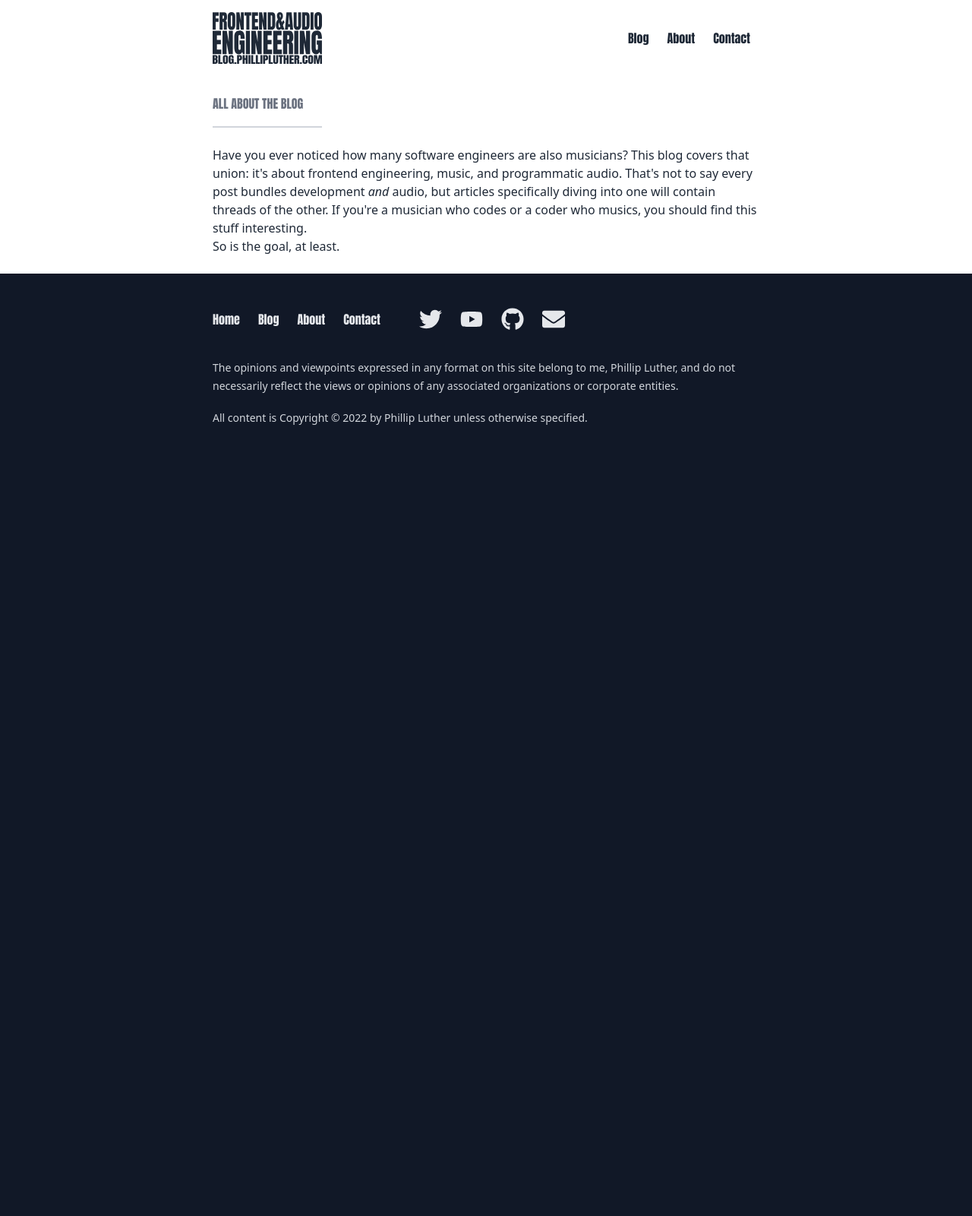
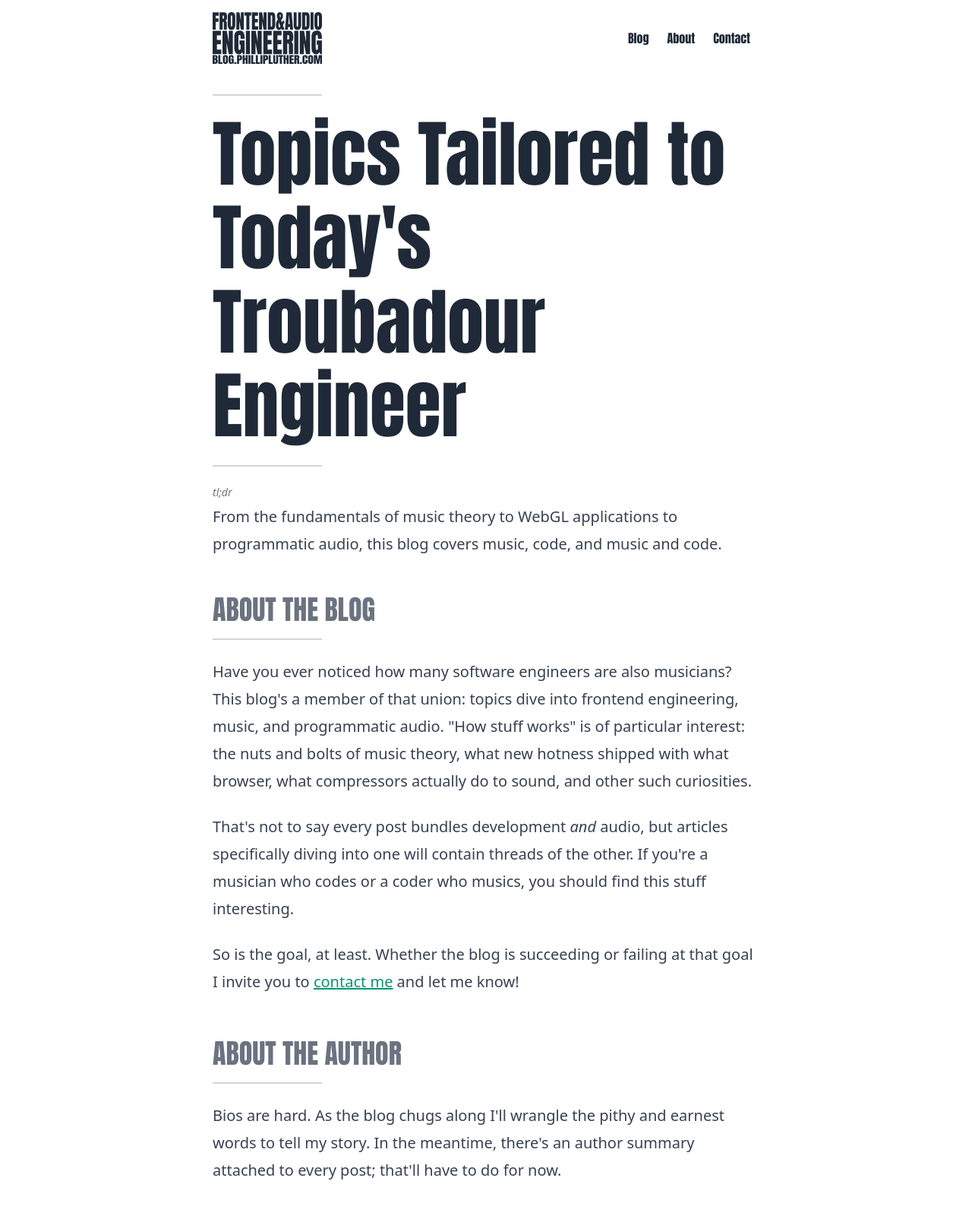
Before and after one commit to phillipluther/blog-dot-phillip-luther, a Gatsby site: page /about in a window 1280 px wide. Shown: the top 1600 px of the page at 76% size. Before the commit the page ends 800 px from the top, so only its background shows below. Built offline with nearby package versions, Linux system fonts and the light colour scheme; Gatsby itself is replaced by a stand-in of ours.

Commit message:
Update /about page; misc prose tweaks

```diff
--- a/src/components/author-card.tsx
+++ b/src/components/author-card.tsx
@@ -3,36 +3,34 @@ import { StaticImage } from 'gatsby-plugin-image';
 import * as React from 'react';
 
 import Container from './container';
-import SectionTitle from './section-title';
 import Social from './social';
 
 const AuthorCard = ({
   as = 'aside',
   className,
-  headingLevel = 'h2',
+  headingLevel: Heading = 'h2',
   ...props
 }: {
   as?: React.ElementType;
   headingLevel: React.ElementType;
   className?: string;
 }) => (
-  <>
-    <SectionTitle as={headingLevel}>About the Author</SectionTitle>
-
   <Container as={as} className={classnames('bg-gray-100', className)} {...props}>
     <StaticImage
       src="../images/portrait-avatar.png"
       alt="Phillip Luther, the blog's author"
       placeholder="blurred"
-        className="w-24 h-24 float-left mr-4 mb-4 sm:w-32 sm:h-32 sm:mr-6 sm:mb-6"
+      className="w-24 h-24 float-right ml-4 mb-4 sm:w-32 sm:h-32 sm:ml-6 sm:mb-6"
+      aria-hidden
     />
 
     <div className="prose">
+      <Heading className="font-display bg-gray-100 text-gray-600">About the Author</Heading>
       <p>My name is Phillip Luther. I go by Phil.</p>
       <p>
         I'm a <a href="#life_long_clarification">life-long</a>
         <sup>*</sup> software engineer and classically trained musician. I'm also the sole author
-          behind posts on this blog, exploring where the fields of music and code overlap.
+        behind posts on this blog, exploring music, code, and music and code.
       </p>
       <p>
         Current areas of interest include the web audio API, blockchain technology, and YouTube
@@ -48,12 +46,11 @@ const AuthorCard = ({
     <p className="text-sm" id="life_long_clarification">
       <span>*</span>
       <span>
-          I'm just over 40. Accounting for childhood and teenage buffoonery I'll translate "life
-          long" to 25'ish years. For clarity.
+        I'm just over 40. Accounting for childhood and teenage buffoonery I'll translate "life long"
+        to 25'ish years. For clarity.
       </span>
     </p>
   </Container>
-  </>
 );
 
 export default AuthorCard;
--- a/src/components/banner.tsx
+++ b/src/components/banner.tsx
@@ -1,4 +1,3 @@
-import classnames from 'classnames';
 import { GatsbyImage } from 'gatsby-plugin-image';
 import * as React from 'react';
 
@@ -21,29 +20,32 @@ const Banner = ({
   headline: string;
   date?: string;
   summary?: string;
-  image: {
+  image?: {
     src: string;
     alt: string;
     credit?: string;
     creditLink?: string;
   };
 }) => (
-  <Container as={as} padY={false}>
+  <Container as={as} padY={false} className="mb-4 sm:mb-6">
     <Heading className="relative py-4 my-4 sm:py-6 sm:my-6 font-display text-5xl leading-tight sm:text-7xl sm:leading-extra-tight md:text-8xl md:leading-extra-tight before:block before:w-1/5 before:border-t-2 before:border-gray-300 before:absolute before:top-0 before:left-0 after:block after:w-1/5 after:border-t-2 after:border-gray-300 after:absolute after:bottom-0 after:left-0">
       {headline}
     </Heading>
+
     {date && (
       <p className="mb-4 sm:mb-5">
         <Date dateString={date} />
       </p>
     )}
+
     {summary && (
-      <p className="text-lg md:text-xl mb-4 sm:mb-6 before:content-['tl;dr'] before:block before:text-gray-500 before:italic before:text-sm before:mb-1">
+      <p className="prose sm:prose-lg md:prose-xl before:content-['tl;dr'] before:block before:text-gray-500 before:italic before:text-sm before:mb-1">
         {summary}
       </p>
     )}
 
-    <figure className="relative mb-4 sm:mb-6" aria-hidden>
+    {image && (
+      <figure className="relative" aria-hidden>
         <GatsbyImage image={image.src} alt={image.alt} className="md:aspect-video -z-10" />
 
         {(image.credit || image.creditLink) && (
@@ -61,6 +63,7 @@ const Banner = ({
           </figcaption>
         )}
       </figure>
+    )}
   </Container>
 );
 
--- a/src/components/layout/footer.tsx
+++ b/src/components/layout/footer.tsx
@@ -7,7 +7,10 @@ import PrimaryNav from '../primary-nav';
 import Social from '../social';
 
 const Footer = ({ className, ...props }: { className?: string }) => (
-  <footer className={classnames('bg-gray-900', 'text-gray-200', className)} {...props}>
+  <footer
+    className={classnames('mt-4', 'sm:mt-6', 'bg-gray-900', 'text-gray-200', className)}
+    {...props}
+  >
     <VisuallyHidden as="h2">Page Footer</VisuallyHidden>
 
     <Container as="div">
--- a/src/components/post-list.tsx
+++ b/src/components/post-list.tsx
@@ -29,18 +29,18 @@ const PostList = ({
   headingLevel?: React.ElementType;
   posts: PostType[];
 }) => (
-  <ul className={classnames('flex', 'flex-wrap', 'md:-ml-6', 'md:-mr-6', className)} {...props}>
+  <ul className={classnames(className)} {...props}>
     {posts.map(({ frontmatter, id, slug }) => {
       const postUrl = `/${slug}`;
 
       return (
         <li
           key={id}
-          className="pt-4 mt-4 first:mt-0 first:pt-0 relative sm:mb-6 sm:py-3 sm:first:pt-3 sm:pl-48 md:w-1/2 md:pt-0 md:mt-0 md:first:pt-0 md:px-6"
+          className="pt-4 mt-4 first:mt-0 first:pt-0 relative sm:mb-6 sm:py-3 sm:first:pt-3 sm:pl-48"
         >
-          <article className="sm:ml-6 md:ml-0">
+          <article className="sm:ml-6">
             <header className="flex flex-wrap">
-              <Heading className="w-full font-display text-2xl mb-4 order-2">
+              <Heading className="w-full font-display text-2xl mb-4 order-2 md:text-3xl">
                 <Link to={postUrl}>{frontmatter.title}</Link>
               </Heading>
               <Date
@@ -55,7 +55,7 @@ const PostList = ({
                     image={getImage(frontmatter.cover)}
                     alt=""
                     aria-hidden
-                    className="w-full h-56 order-1 mb-4 sm:absolute sm:top-0 sm:left-0 sm:w-48 sm:h-full md:relative md:w-full md:h-56 shadow"
+                    className="w-full h-56 order-1 mb-4 sm:absolute sm:top-0 sm:left-0 sm:w-48 sm:h-full shadow"
                   />
                 </Link>
               )}
@@ -64,6 +64,12 @@ const PostList = ({
             <p>{frontmatter.description}</p>
 
             <footer className="mt-4 md:mt-6">
+              <p className="mb-4 md:mb-6">
+                <Link to={postUrl} className="text-emerald-600 hover:text-emerald-800 font-bold">
+                  Read More &raquo;
+                  <VisuallyHidden>: {frontmatter.title}</VisuallyHidden>
+                </Link>
+              </p>
               {frontmatter.tags && (
                 <section aria-label="Related Topics">
                   <TagList tags={frontmatter.tags} />
--- a/src/components/section-title.tsx
+++ b/src/components/section-title.tsx
@@ -1,13 +1,16 @@
 import classnames from 'classnames';
 import * as React from 'react';
 
-export type SectionTitleType = {
+const SectionTitle = ({
+  as: Tag = 'h1',
+  children,
+  className,
+  ...props
+}: {
   as?: React.ElementType;
   children: React.ReactNode;
   className?: string;
-};
-
-const SectionTitle = ({ as: Tag = 'h1', children, className, ...props }: SectionTitleType) => (
+}) => (
   <Tag
     className={classnames(
       'relative',
--- a/src/pages/about.jsx
+++ b/src/pages/about.jsx
@@ -1,26 +1,52 @@
+import { Link } from 'gatsby';
 import * as React from 'react';
 
-import Layout from '../components/layout';
+import Banner from '../components/banner';
+import Container from '../components/container';
+import { Footer, Header } from '../components/layout';
 import SectionTitle from '../components/section-title';
 import Seo from '../components/seo';
 
+const title = "Topics Tailored to Today's Troubadour Engineer";
+const description =
+  'From the fundamentals of music theory to WebGL applications to programmatic audio, this blog covers music, code, and music and code.';
+
 const AboutPage = ({ data }) => (
-  <Layout>
-    <Seo
-      title="About"
-      description={`What kind of frontend and audio engineering posts can you find on this blog? How did the blog get started? Your questions answered!`}
-    />
+  <>
+    <Seo title={title} description={description} />
 
-    <SectionTitle as="h1">All About the Blog</SectionTitle>
-    <p>
-      Have you ever noticed how many software engineers are also musicians? This blog covers that
-      union: it's about frontend engineering, music, and programmatic audio. That's not to say
-      every post bundles development <em>and</em> audio, but articles specifically diving into one
-      will contain threads of the other. If you're a musician who codes or a coder who musics, you
-      should find this stuff interesting.
-    </p>
-    <p>So is the goal, at least.</p>
-  </Layout>
+    <Header />
+    <Banner headline={title} summary={description} />
+
+    <Container as="main" className="prose sm:prose-lg md:prose-xl">
+      <SectionTitle as="h2">About the Blog</SectionTitle>
+      <p>
+        Have you ever noticed how many software engineers are also musicians? This blog's a member
+        of that union: topics dive into frontend engineering, music, and programmatic audio. "How
+        stuff works" is of particular interest: the nuts and bolts of music theory, what new
+        hotness shipped with what browser, what compressors actually do to sound, and other such
+        curiosities.
+      </p>
+      <p>
+        That's not to say every post bundles development <em>and</em> audio, but articles
+        specifically diving into one will contain threads of the other. If you're a musician who
+        codes or a coder who musics, you should find this stuff interesting.
+      </p>
+      <p>
+        So is the goal, at least. Whether the blog is succeeding or failing at that goal I invite
+        you to <Link to="/contact">contact me</Link> and let me know!
+      </p>
+
+      <SectionTitle as="h2">About the Author</SectionTitle>
+      <p>
+        Bios are hard. As the blog chugs along I'll wrangle the pithy and earnest words to tell my
+        story. In the meantime, there's an author summary attached to every post; that'll have to
+        do for now.
+      </p>
+    </Container>
+
+    <Footer />
+  </>
 );
 
 export default AboutPage;
--- a/src/pages/{mdx.slug}.tsx
+++ b/src/pages/{mdx.slug}.tsx
@@ -68,7 +68,7 @@ const BlogPost = ({
           }}
         />
 
-        <Container className="prose md:text-lg">
+        <Container className="prose sm:prose-lg md:prose-xl">
           <MDXRenderer>{data.mdx.body}</MDXRenderer>
         </Container>
 
```
Also changed, not shown: .prettierrc.json. Lines whose indentation alone changed are shown as unchanged.
